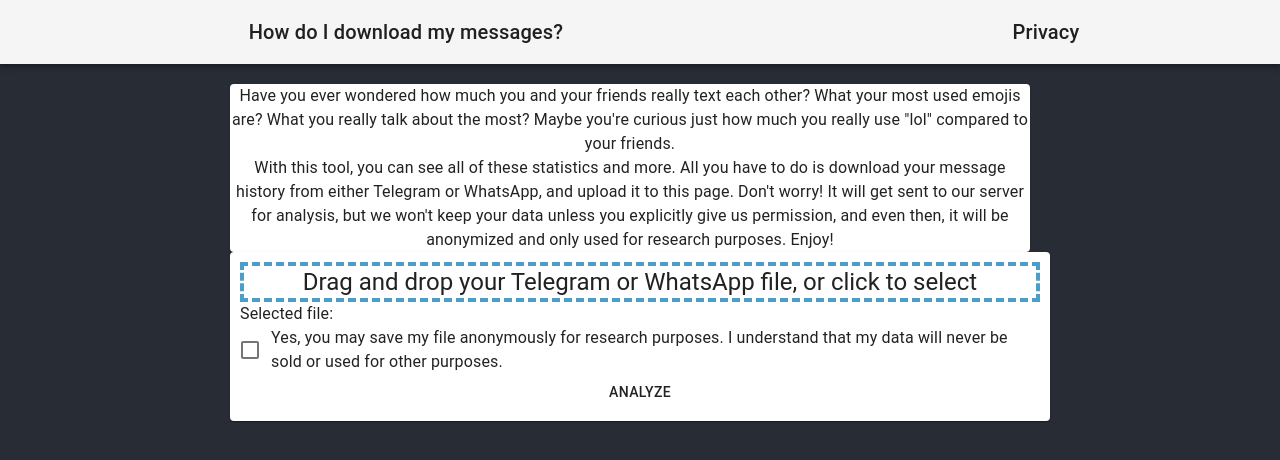
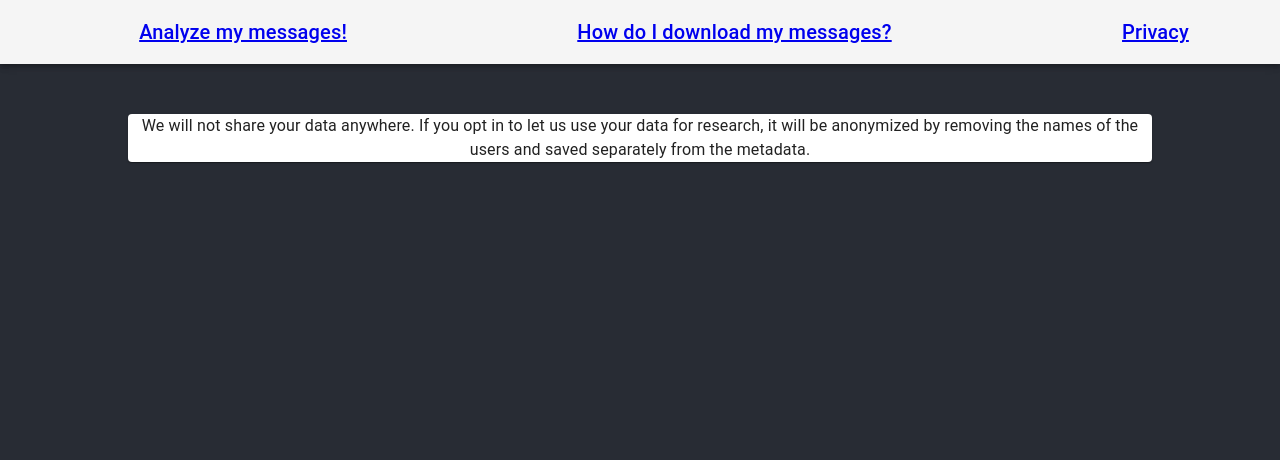
Before and after one commit to sbiales/messageAnalyzer, a React (Create React App) app in the folder analyzer-ui/: page /privacy in a window 1280 px wide. Shown: the top 460 px of the page. Built offline with nearby package versions, Linux system fonts and the light colour scheme.

Commit message:
Add react router and shell for privacy/results pages

```diff
--- a/analyzer-ui/src/App.css
+++ b/analyzer-ui/src/App.css
@@ -1,5 +1,12 @@
 .App {
   text-align: center;
+  background-color: #282c34;
+  min-height: 100vh;
+  display: flex;
+  flex-direction: column;
+  align-items: center;
+  font-size: calc(10px + 2vmin);
+  color: white;
 }
 
 .App-logo {
@@ -11,16 +18,6 @@
   .App-logo {
     animation: App-logo-spin infinite 20s linear;
   }
-}
-
-.App-header {
-  background-color: #282c34;
-  min-height: 100vh;
-  display: flex;
-  flex-direction: column;
-  align-items: center;
-  font-size: calc(10px + 2vmin);
-  color: white;
 }
 
 .App-link {
--- a/analyzer-ui/src/App.js
+++ b/analyzer-ui/src/App.js
@@ -1,5 +1,7 @@
 import React, { Component } from "react";
-import FileUploadPage from './components/FileUploadPage';
+import { BrowserRouter, Route } from "react-router-dom";
+import FileUploadPage from "./components/FileUploadPage";
+import PrivacyPage from "./components/PrivacyPage";
 import Header from './components/Header';
 //import logo from './logo.svg';
 import './App.css';
@@ -8,10 +10,11 @@ class App extends Component {
   render() {
       return (
       <div className="App">
-        <header className="App-header">
+        <BrowserRouter>
           <Header />
-          <FileUploadPage />
-        </header>
+          <Route exact path="/" component={FileUploadPage} />
+          <Route exact path="/privacy" component={PrivacyPage} />
+        </BrowserRouter>
       </div>
     );
   }
--- a/analyzer-ui/src/components/FileUploadPage.js
+++ b/analyzer-ui/src/components/FileUploadPage.js
@@ -2,6 +2,7 @@ import React, { Component } from "react";
 import Dropzone from "react-dropzone";
 import { Dialog, Toolbar, Paper, Typography, Button, Checkbox, FormControl, FormControlLabel, TextField, InputLabel, MenuItem, Select, RadioGroup, Radio, FormLabel } from '@material-ui/core';
 import { Form, Field } from "react-final-form";
+import { withRouter } from "react-router-dom";
 import axios from "axios";
 
 const MAX_SIZE = 20971520; // 20MB
@@ -58,7 +59,6 @@ class FileUploadPage extends Component {
           u1Gender: null,
           u2Gender: null,
           relationship: null,
-          fileId: null
         };
     }
 
@@ -102,8 +102,9 @@ class FileUploadPage extends Component {
             }
         });
         if (res) {
-            // TODO: Move this to a new page with graphs
-            this.setState({ fileId: res.data});
+            // this.setState({ fileId: res.data});
+            await localStorage.setItem('id', res.data);
+            this.props.history.push('/results');
         }
 
     }
@@ -299,4 +300,4 @@ class FileUploadPage extends Component {
       }
 }
 
-export default FileUploadPage;
+export default withRouter(FileUploadPage);
--- a/analyzer-ui/src/components/Header.js
+++ b/analyzer-ui/src/components/Header.js
@@ -1,14 +1,28 @@
 import React, { Component } from 'react';
 import { AppBar, Toolbar, Typography } from '@material-ui/core';
+import { Link, withRouter } from "react-router-dom";
 
 class Header extends Component {
     render() {
         return(
-            <div style={{width:'100%'}}>
+            <div style={{width:'100%', marginBottom: 50 }}>
             <AppBar position="static" color="default">
             <Toolbar style={{width:'100%'}}>
-                <Typography variant='h6' style={{flexGrow: 1}}>How do I download my messages?</Typography>
-                <Typography variant='h6' style={{flexGrow: 1}}>Privacy</Typography>
+                <Typography variant='h6' style={{flexGrow: 1}}>
+                    <Link exact to="/">
+                        Analyze my messages!
+                    </Link>
+                </Typography>
+                <Typography variant='h6' style={{flexGrow: 1}}>
+                    <Link exact to="/">
+                        How do I download my messages?
+                    </Link>
+                </Typography>
+                <Typography variant='h6' style={{flexGrow: 1}}>
+                    <Link exact to="/privacy">
+                        Privacy
+                    </Link>
+                </Typography>
             </Toolbar>
             </AppBar>
             </div>
@@ -16,4 +30,4 @@ class Header extends Component {
     }
 }
 
-export default Header;
+export default withRouter(Header);
--- /dev/null
+++ b/analyzer-ui/src/components/PrivacyPage.js
@@ -0,0 +1,16 @@
+import React, { Component } from 'react';
+import { Typography, Paper } from '@material-ui/core';
+
+class Privacy extends Component {
+    render() {
+        return(
+            <Paper style={{width:'80%'}}>
+                <Typography variant='body1' style={{flexGrow: 1}}>
+                    We will not share your data anywhere. If you opt in to let us use your data for research, it will be anonymized by removing the names of the users and saved separately from the metadata.
+                </Typography>
+            </Paper>
+        );
+    }
+}
+
+export default Privacy;
```
Also changed, not shown: analyzer-ui/src/components/Results.js (added, +23 -0 lines), 2 other files (tests, documents, lock files or other folders).
